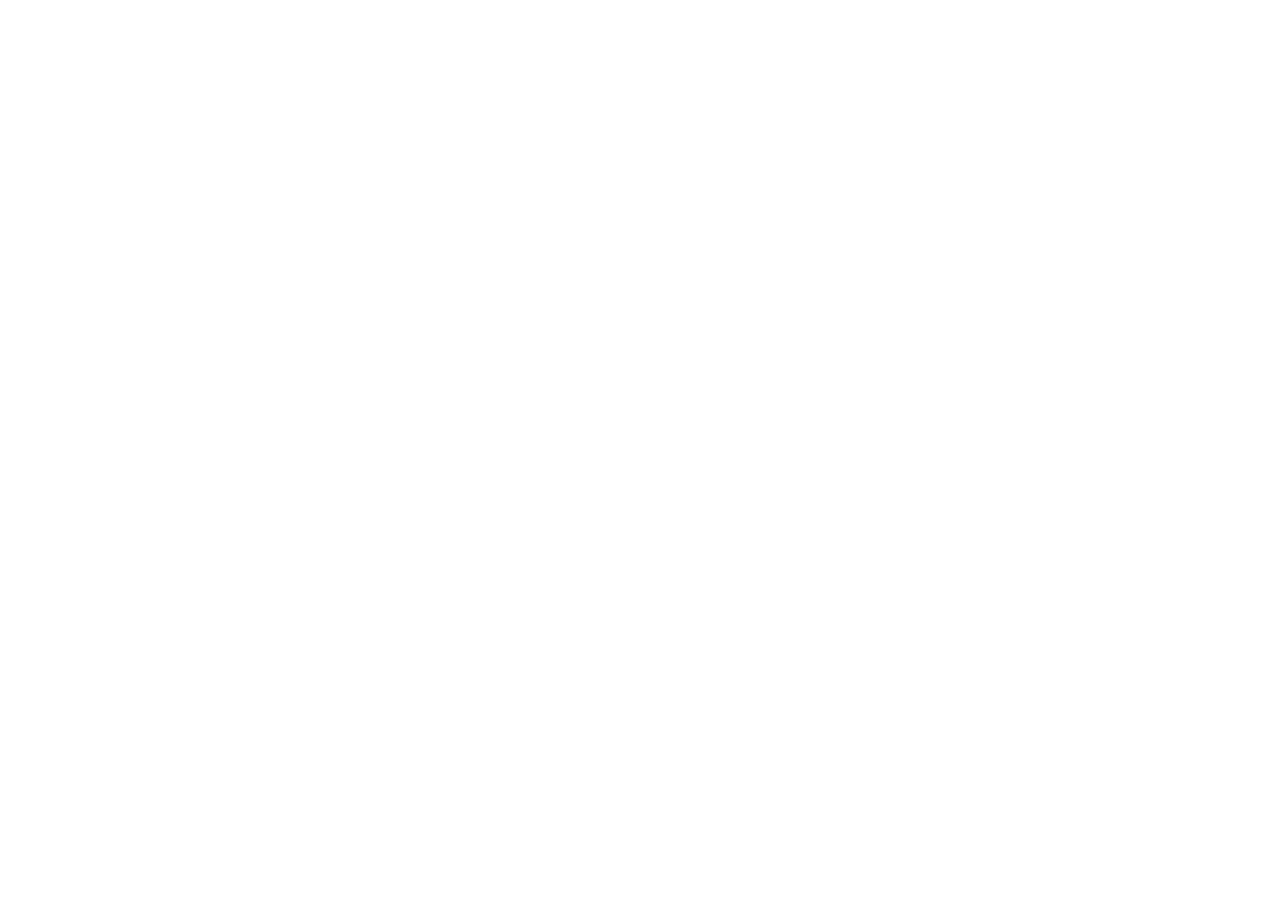
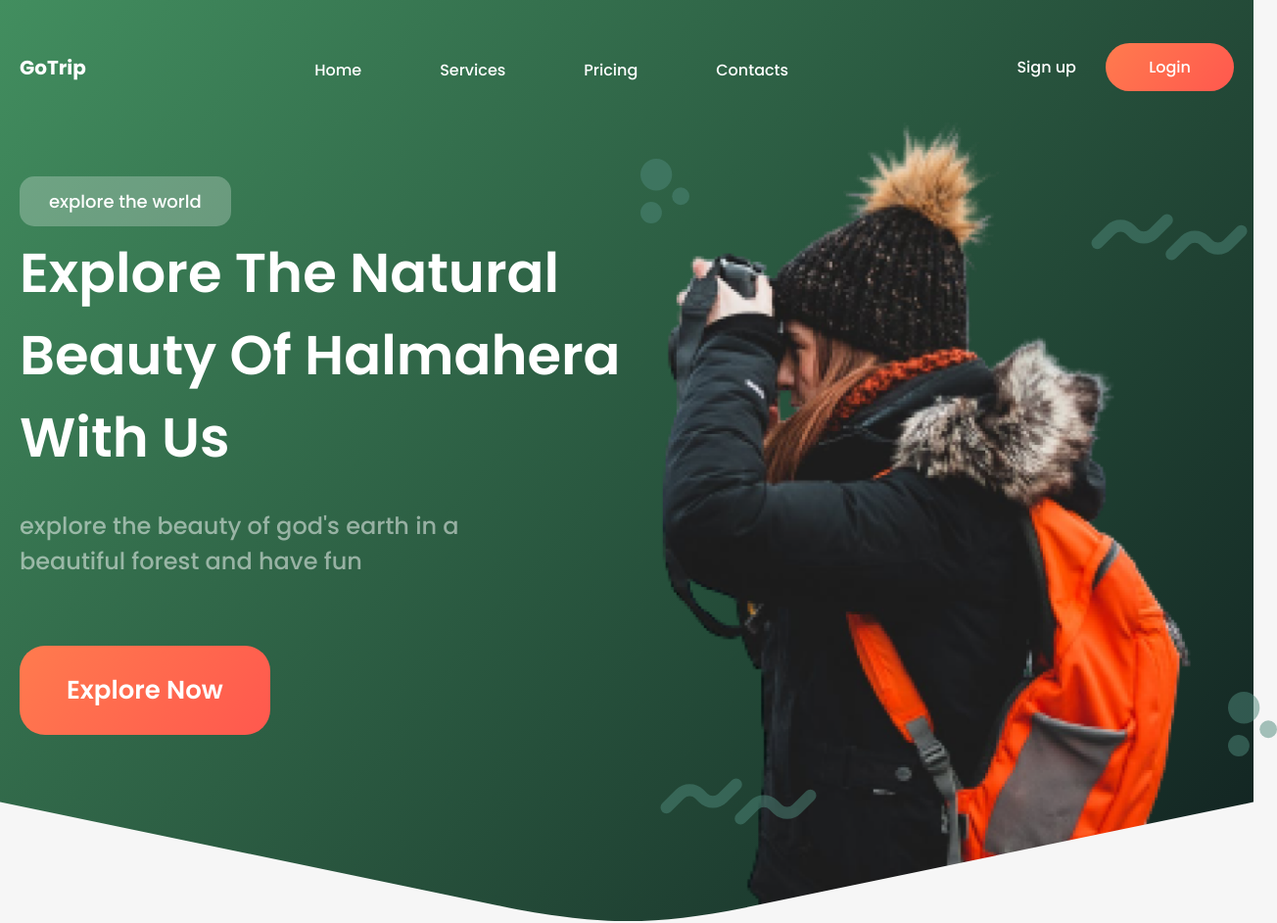
Before and after one commit to HunterM7/gotrip, a plain HTML site: page index.html in a window 1280 px wide. Shown: the whole page at 98% size, 1304 px wide, since content can reach past the window. Before the commit the page ends 800 px from the top, so only its background shows below. Drawn offline with Linux system fonts and the light colour scheme.

Commit message:
finished first section

```diff
--- a/index.html
+++ b/index.html
@@ -5,12 +5,77 @@
 	<meta charset="UTF-8">
 	<meta http-equiv="X-UA-Compatible" content="IE=edge">
 	<meta name="viewport" content="width=device-width, initial-scale=1.0">
+	<link rel="stylesheet" href="css/main.css">
 	<title>GoTrip</title>
 </head>
 
 <body>
 
+	<div class="wrapper">
 
+		<header class="header">
+			<div class="container header__container">
+
+				<a href="#" class="logo header__logo">GoTrip</a>
+
+				<nav class="nav header__nav">
+					<ul class="nav__list">
+
+						<li class="nav__item">
+							<a href="#" class="nav__link">Home</a>
+						</li>
+
+						<li class="nav__item">
+							<a href="#" class="nav__link">Services</a>
+						</li>
+
+						<li class="nav__item">
+							<a href="#" class="nav__link">Pricing</a>
+						</li>
+
+						<li class="nav__item">
+							<a href="#" class="nav__link">Contacts</a>
+						</li>
+
+					</ul>
+				</nav>
+
+				<div class="sign header__sign">
+
+					<button class="sign__btn sign__btn--signup">Sign up</button>
+
+					<button class="sign__btn sign__btn--login">Login</button>
+
+				</div>
+
+			</div>
+		</header>
+
+		<main class="main">
+
+			<section class="explore">
+				<div class="container explore__container">
+
+					<p class="explore__suptitle">explore the world</p>
+
+					<h1 class="explore__title">Explore The Natural Beauty Of Halmahera With Us</h1>
+
+					<p class="explore__desc">explore the beauty of god's earth in a beautiful forest and have fun</p>
+
+					<button class="btn explore__btn">Explore Now</button>
+
+					<div class="explore__parts"></div>
+
+				</div>
+
+				<div class="explore__bg"></div>
+			</section>
+
+		</main>
+
+		<footer class="footer"></footer>
+
+	</div>
 
 </body>
 
--- /dev/null
+++ b/scss/_normalize.scss
@@ -0,0 +1,88 @@
+// === Normalize ===
+
+* {
+	padding: 0;
+	margin: 0;
+	border: 0;
+}
+*,
+*:before,
+*:after {
+	-moz-box-sizing: border-box;
+	-webkit-box-sizing: border-box;
+	box-sizing: border-box;
+}
+:focus,
+:active {
+	outline: none;
+}
+a:focus,
+a:active {
+	outline: none;
+}
+
+nav,
+footer,
+header,
+aside {
+	display: block;
+}
+
+html,
+body {
+	height: 100%;
+	width: 100%;
+	font-size: 100%;
+	line-height: 1;
+	font-size: 14px;
+	-ms-text-size-adjust: 100%;
+	-moz-text-size-adjust: 100%;
+	-webkit-text-size-adjust: 100%;
+}
+input,
+button,
+textarea {
+	font-family: inherit;
+	font-size: inherit;
+	background-color: transparent;
+}
+
+input::-ms-clear {
+	display: none;
+}
+button {
+	cursor: pointer;
+}
+button::-moz-focus-inner {
+	padding: 0;
+	border: 0;
+}
+a {
+	color: inherit;
+	text-decoration: unset;
+} //Мои правки
+a,
+a:visited {
+	text-decoration: none;
+}
+a:hover {
+	text-decoration: none;
+}
+ul li {
+	list-style: none;
+}
+img {
+	vertical-align: top;
+}
+
+h1,
+h2,
+h3,
+h4,
+h5,
+h6 {
+	font-size: inherit;
+	font-weight: 400;
+}
+
+// === /Normalize ===
--- a/scss/main.scss
+++ b/scss/main.scss
@@ -0,0 +1,254 @@
+@import url('https://fonts.googleapis.com/css2?family=Poppins:wght@400;500;600;700&display=swap');
+@import '_normalize';
+
+//* == Vars ==
+
+$Primary1: #FF7B4E;
+$Primary2: #FF584E;
+$Secondary1: #428E5F;
+$Secondary2: #112120;
+$Gray: #C4C4C4;
+$LightGray: #F6F6F6;
+$White: #fff;
+$Black: #0F1F1C;
+
+$PrimaryGradient: linear-gradient(130deg, $Primary1, $Primary2);
+$SecondaryGradient: linear-gradient(130deg, $Secondary1, $Secondary2);
+
+$TransitionPrimary: all 0.2s ease;
+
+//* == Common ==
+
+*,
+*::before,
+*::after {
+	transition: inherit;
+}
+
+body {
+	font-family: 'Poppins', sans-serif;
+	font-size: 24px;
+	font-weight: 500;
+	line-height: 1.5;
+	color: rgba($White, 0.5);
+
+	background-color: $LightGray;
+
+	transition: $TransitionPrimary;
+}
+
+h1 {
+	font-size: 56px;
+	font-weight: 600;
+	line-height: 1.5;
+	color: $Black;
+}
+
+.btn {
+	font-size: 26px;
+	font-weight: 600;
+	color: $White;
+
+	padding: 26px 48px;
+
+	border-radius: 26px;
+	background: $PrimaryGradient;
+}
+
+.wrapper {
+	width: 100%;
+	height: 100%;
+
+	display: flex;
+	flex-direction: column;
+}
+
+.container {
+	max-width: 1280px;
+	padding: 0 20px;
+	margin: 0 auto;
+}
+
+//* == Main ==
+
+.main {
+	flex-grow: 1;
+}
+
+//* == Header ==
+
+.header {
+	position: absolute;
+	top: 44px;
+	width: 100%;
+
+	z-index: 100;
+
+	&__container {
+		display: flex;
+		justify-content: space-between;
+		align-items: center;
+	}
+
+	&__logo {}
+
+	&__nav {}
+}
+
+//* == Logo ==
+
+.logo {
+	font-size: 20px;
+	font-weight: 700;
+	color: $White;
+}
+
+//* == Nav ==
+
+.nav {
+
+	&__list {
+		display: flex;
+	}
+
+	&__item {
+		margin-right: 80px;
+
+		&:last-of-type {
+			margin-right: 0;
+		}
+	}
+
+	&__link {
+		font-size: 16px;
+		font-weight: 500;
+		color: $White;
+
+		position: relative;
+
+		&::after {
+			content: '';
+			display: block;
+			width: 75%;
+			height: 4px;
+
+			position: absolute;
+			left: 0;
+			bottom: -6px;
+
+			border-radius: 100px;
+			background-color: $Gray;
+
+			opacity: 0;
+
+		}
+
+		&:hover {
+
+			&::after {
+				opacity: 1;
+			}
+		}
+	}
+}
+
+//* == Sign ==
+
+.sign {
+
+	&__btn {
+		font-size: 16px;
+		font-weight: 500;
+		color: $White;
+
+		&--signup {
+			margin-right: 24px;
+		}
+
+		&--login {
+			padding: 12px 44px;
+
+			border-radius: 100px;
+			background: $PrimaryGradient;
+		}
+	}
+}
+
+//* == Explore ==
+
+.explore {
+	position: relative;
+
+	background: $SecondaryGradient;
+
+	&__container {
+		padding-top: 180px;
+		padding-bottom: 192px;
+
+		position: relative;
+
+		background: url('../img/main-bg.png') bottom 0 right 64px / auto 820px no-repeat;
+	}
+
+	&__suptitle {
+		font-size: 18px;
+		font-weight: 500;
+		color: $White;
+
+		display: inline-block;
+
+		padding: 12px 30px;
+		margin-bottom: 6px;
+
+		border-radius: 15px;
+		background-color: rgba($White, 0.25);
+	}
+
+	&__title {
+		color: $White;
+
+		max-width: 620px;
+
+		margin-bottom: 30px;
+	}
+
+	&__desc {
+		max-width: 520px;
+
+		margin-bottom: 68px;
+	}
+
+	&__btn {}
+
+	&__parts {
+		width: 650px;
+		height: 680px;
+
+		position: absolute;
+		right: -24px;
+		bottom: 100px;
+
+		background:
+			url('../img/part-1.svg') left 20px bottom 0 / 160px auto no-repeat,
+			url('../img/part-1.svg') right 30px top 56px / 160px auto no-repeat,
+			url('../img/part-2.svg') left 0 top 0 / 50px auto no-repeat,
+			url('../img/part-2.svg') right 0 bottom 70px / 50px auto no-repeat;
+
+		pointer-events: none;
+	}
+
+	&__bg {
+		width: 100%;
+		height: 100%;
+
+		pointer-events: none;
+
+		position: absolute;
+		bottom: 0;
+
+		background: url('../img/wave.svg') bottom / contain no-repeat;
+	}
+}
+
+.btn {
+}
```
Also changed, not shown: css/main.css (added), img/main-bg.png (added), img/part-1.svg (added), img/part-2.svg (added), img/wave.svg (added), 2 other files.
